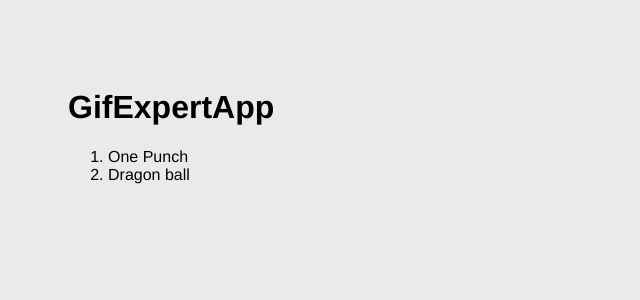
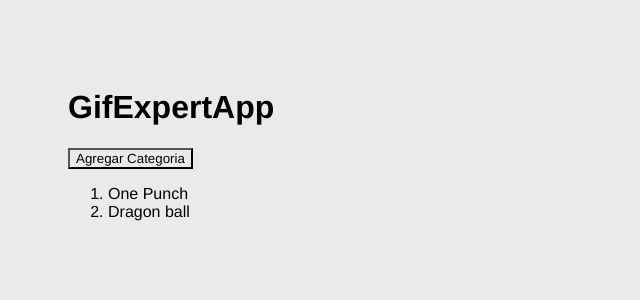
Before and after one commit to Jorge-David-Reyes/react-GifExpertApp, a React (Vite) app: page / in a window 1280 px wide. Shown: the top 300 px of the page, without its empty margins (0-640 px from the left). Built offline with nearby package versions, Linux system fonts and the light colour scheme.

Commit message:
77 - Agregar una nueva categoria

```diff
--- a/src/GifExpertApp.jsx
+++ b/src/GifExpertApp.jsx
@@ -4,6 +4,14 @@ export const GifExpertApp = () => {
 
   /* Hook listado de categorias */
   const [categories, setCategories] = useState(['One Punch', 'Dragon ball']);
+
+  const onAddCategory = () => {
+     /* Sintaxis Spread ...categories */
+      setCategories(['Valorant', ...categories]);
+
+      /* Recibiendo el estado anterior */
+      /*setCategories(cat => [...cat, 'Valorant']);*/
+  }
 
   return (
     <>
@@ -13,6 +21,7 @@ export const GifExpertApp = () => {
         {/* Input */}
 
         {/* Listado de Gif */}
+        <button onClick={ onAddCategory }>Agregar Categoria</button>
         <ol>
           {
             categories.map( category => {
```
